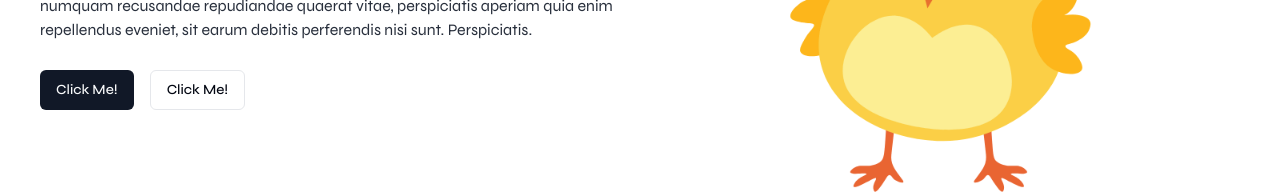
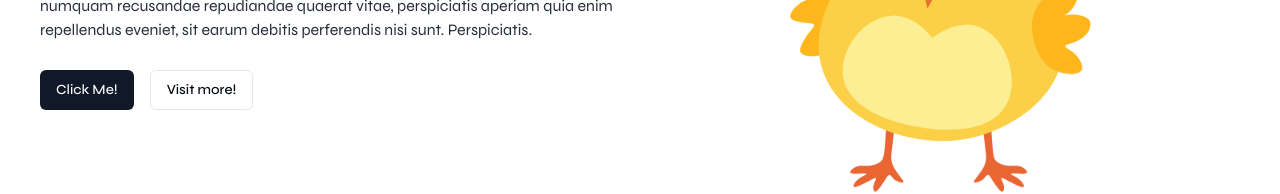
Before and after one commit to c9sid/auth, a Next.js app: page / in a window 1280 px wide. Shown: the part 357-551 px from the top of the page. Built offline with nearby package versions, Linux system fonts and the light colour scheme; no server answers.

Commit message:
auth added and bug fixing

```diff
--- a/app/page.tsx
+++ b/app/page.tsx
@@ -1,8 +1,6 @@
 "use client"
 
 import { Button } from "@/components/ui/button"
-// import { Carousel, CarouselContent, CarouselItem } from "@/components/ui/carousel"
-// import Autoplay from "embla-carousel-autoplay"
 import Image from "next/image"
 
 const Home = () => {
@@ -18,7 +16,7 @@ const Home = () => {
           </div>
           <div className="btn flex gap-4">
             <Button variant={"default"}>Click Me!</Button>
-            <Button variant={"outline"}>Click Me!</Button>
+            <Button variant={"outline"}>Visit more!</Button>
           </div>
         </div>
         <div className="carusel flex items-center justify-center md:w-1/2">
```
